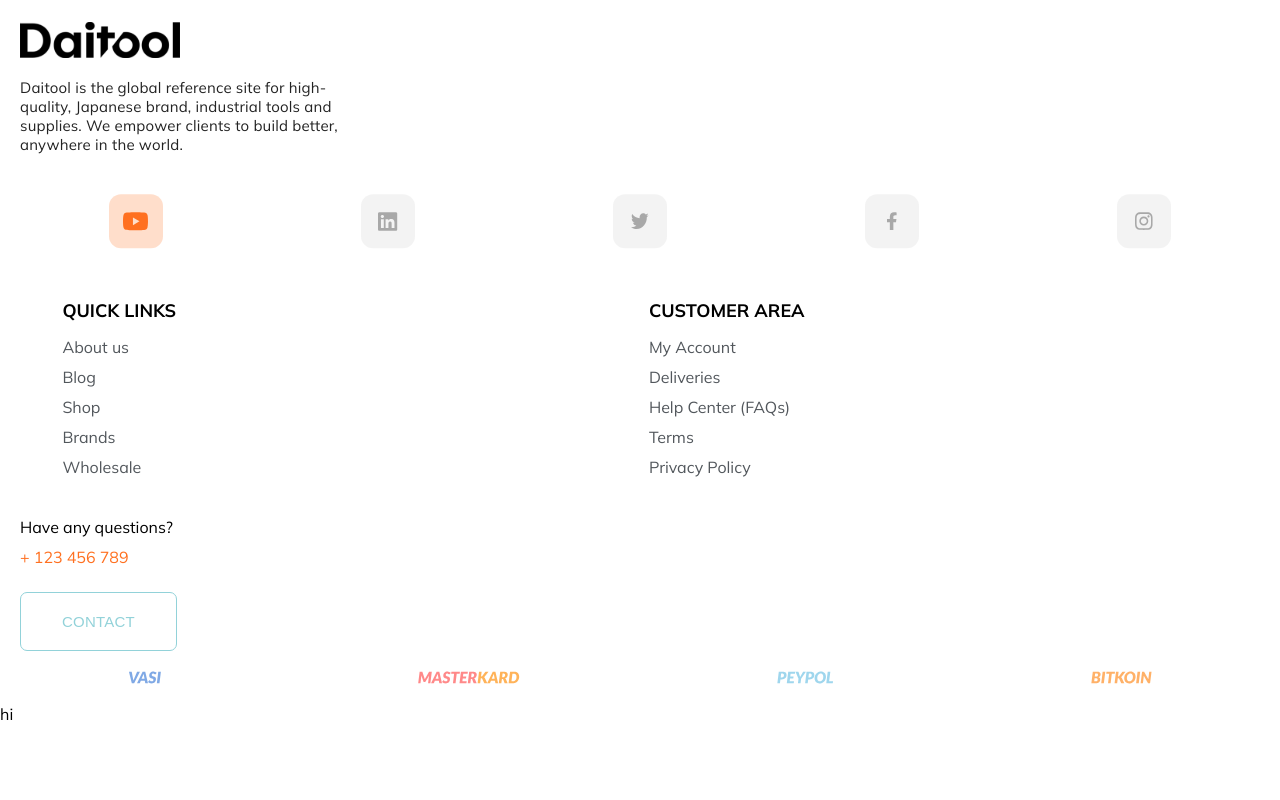
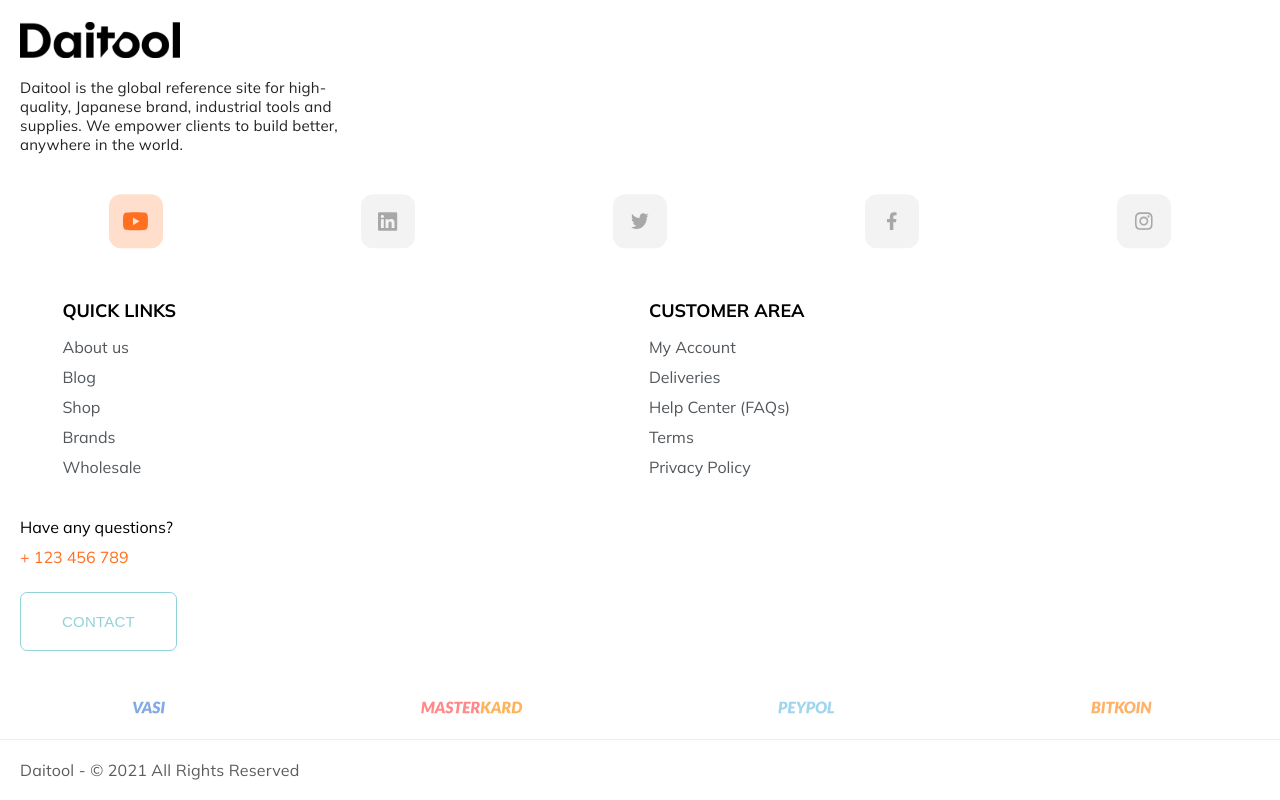
Before and after one commit to Lucy-Quinn/Daitool-website-clone, a React (Create React App) app: page / in a window 1280 px wide. Shown: the part 3548-4348 px from the top of the page. Before the commit the page ends 4272 px from the top, so only its background shows below. Built offline with nearby package versions, Linux system fonts and the light colour scheme.

Commit message:
add footer component and styling.

```diff
--- a/src/components/Contact/Payment/Payment.styled.js
+++ b/src/components/Contact/Payment/Payment.styled.js
@@ -3,7 +3,7 @@ import styled from 'styled-components';
 const PaymentContainer = styled.div`
     display: flex;
     justify-content: space-around;
-    margin: 20px 0;
+    margin: 50px 0 25px 4px;
 `
 
 export {
--- a/src/components/Footer/Footer.js
+++ b/src/components/Footer/Footer.js
@@ -1,10 +1,15 @@
-import React from 'react';
+import React, { useContext } from 'react';
+import { ThemeContext } from './../../contexts/ThemeContext';
+import { Text, FooterContainer } from './Footer.styled';
 
 const Footer = () => {
+    //Theme context
+    const { themes } = useContext(ThemeContext);
+
     return (
-        <div>
-            hi
-        </div>
+        <FooterContainer themes={themes}>
+            <Text themes={themes}>Daitool  -   © 2021 All Rights Reserved</Text>
+        </FooterContainer>
     );
 }
 
--- a/src/components/Footer/Footer.styled.js
+++ b/src/components/Footer/Footer.styled.js
@@ -0,0 +1,18 @@
+import styled from 'styled-components';
+
+const FooterContainer = styled.div`
+    border-top: 1px solid ${({ themes }) => themes.lightColorGray};
+`
+
+const Text = styled.h6`
+    color: ${({ themes }) => themes.footerColor};
+    font-weight: 400;
+    margin: 20px 0 0 20px;
+    padding: 0 0 20px 0;
+    letter-spacing: 0.2px;
+`
+
+export {
+    FooterContainer,
+    Text
+}
```
